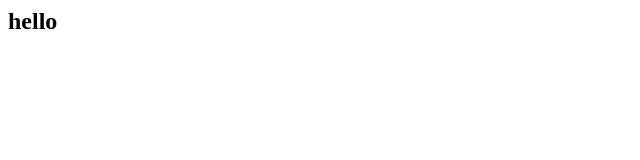
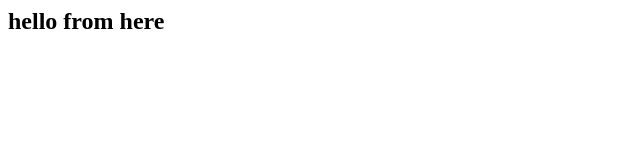
Before and after one commit to devsolutionist-sonurathore/git_self_repo, a plain HTML site: page index.html in a window 1280 px wide. Shown: the whole page, without its empty margins (0-640 px from the left). Drawn offline with Linux system fonts and the light colour scheme.

Commit message:
new coded after error

```diff
--- a/index.html
+++ b/index.html
@@ -1 +1 @@
-<h2>hello</h2>
+<h2>hello from here</h2>
```
